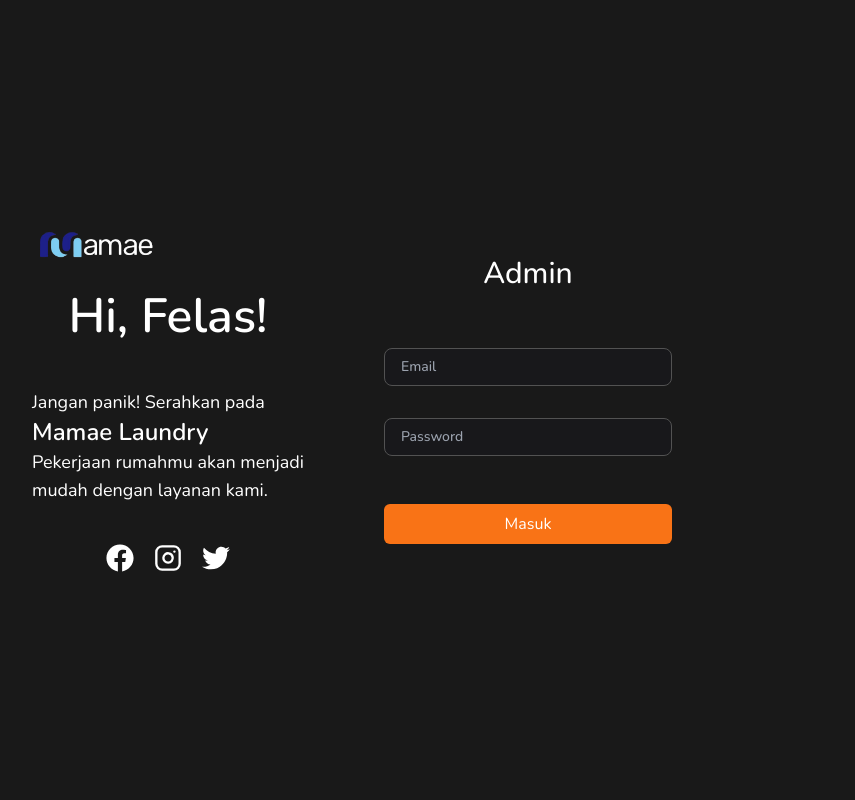
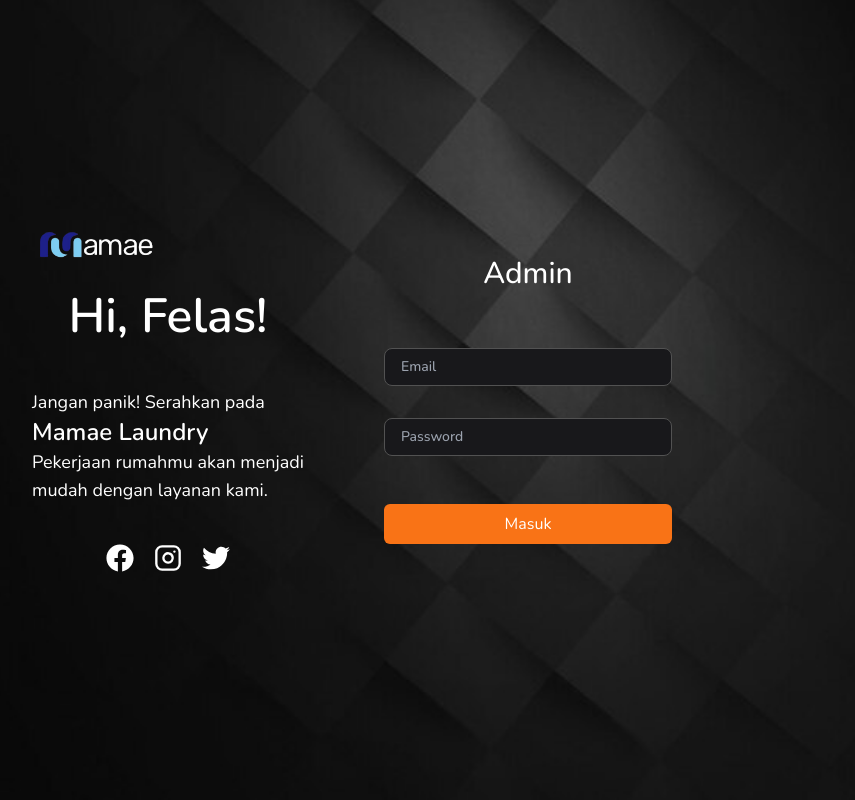
Before and after one commit to pepetgoodboy/mamae-frontend, a React (Vite) app: page /admin in a window 1280 px wide. Shown: the whole page, without its empty margins (288-1143 px from the left). Built offline with nearby package versions, Linux system fonts and the light colour scheme.

Commit message:
fix styling

```diff
--- a/src/components/FeedBack.jsx
+++ b/src/components/FeedBack.jsx
@@ -13,7 +13,7 @@ const FeedBack = () => {
 
   return (
     <section className="pt-16 font-nunito">
-      <div className="bg-rating-background bg-cover bg-center bg-no-repeat w-full h-auto border-t-4 border-b-4 border-purple-500 shadow-md shadow-purple-500/50">
+      <div className="image-feedback bg-cover bg-center bg-no-repeat w-full h-auto border-t-4 border-b-4 border-purple-500 shadow-md shadow-purple-500/50">
         <div className="px-12 md:px-24 lg:px-48 xl:px-64 py-12 flex flex-col gap-8">
           <div
             className="w-72 h-auto px-6 py-4 bg-white rounded-lg"
--- a/src/index.css
+++ b/src/index.css
@@ -31,3 +31,11 @@ input::-webkit-inner-spin-button {
   -webkit-appearance: none;
   margin: 0;
 }
+
+.image-feedback {
+  background-image: url(./assets/images/hero4.png);
+}
+
+.image-auth {
+  background-image: url(./assets/images/bg-login-admin.jpg);
+}
--- a/src/pages/Admin/Login/LoginAdmin.jsx
+++ b/src/pages/Admin/Login/LoginAdmin.jsx
@@ -37,7 +37,7 @@ const LoginAdmin = () => {
 
   return (
     <div>
-      <div className="flex flex-col lg:flex-row justify-center bg-black/90 items-center min-h-screen lg:gap-20 font-nunito">
+      <div className="flex flex-col lg:flex-row justify-center image-auth bg-center bg-no-repeat bg-cover items-center min-h-screen lg:gap-20 font-nunito">
         <div className="">
           <div className="flex flex-col text-white gap-2">
             <div className="mb-5">
--- a/src/pages/Login/Login.jsx
+++ b/src/pages/Login/Login.jsx
@@ -37,7 +37,7 @@ const Login = () => {
 
   return (
     <div>
-      <div className="flex flex-col lg:flex-row justify-center items-center min-h-screen bg-auth-background bg-center bg-no-repeat bg-cover lg:gap-20 font-nunito">
+      <div className="flex flex-col lg:flex-row justify-center items-center min-h-screen image-auth bg-center bg-no-repeat bg-cover lg:gap-20 font-nunito">
         <div className="">
           <div className="flex flex-col text-white gap-2">
             <div className="mb-5">
--- a/src/pages/Register/Register.jsx
+++ b/src/pages/Register/Register.jsx
@@ -40,7 +40,7 @@ const Register = () => {
 
   return (
     <div>
-      <div className="flex flex-col lg:flex-row justify-center items-center min-h-screen bg-auth-background bg-center bg-no-repeat bg-cover lg:gap-20 font-nunito">
+      <div className="flex flex-col lg:flex-row justify-center items-center min-h-screen image-auth bg-center bg-no-repeat bg-cover lg:gap-20 font-nunito">
         <div className="">
           <div className="flex flex-col text-white gap-2">
             <div className="mb-5">
```
Also changed, not shown: vercel.json (added).
